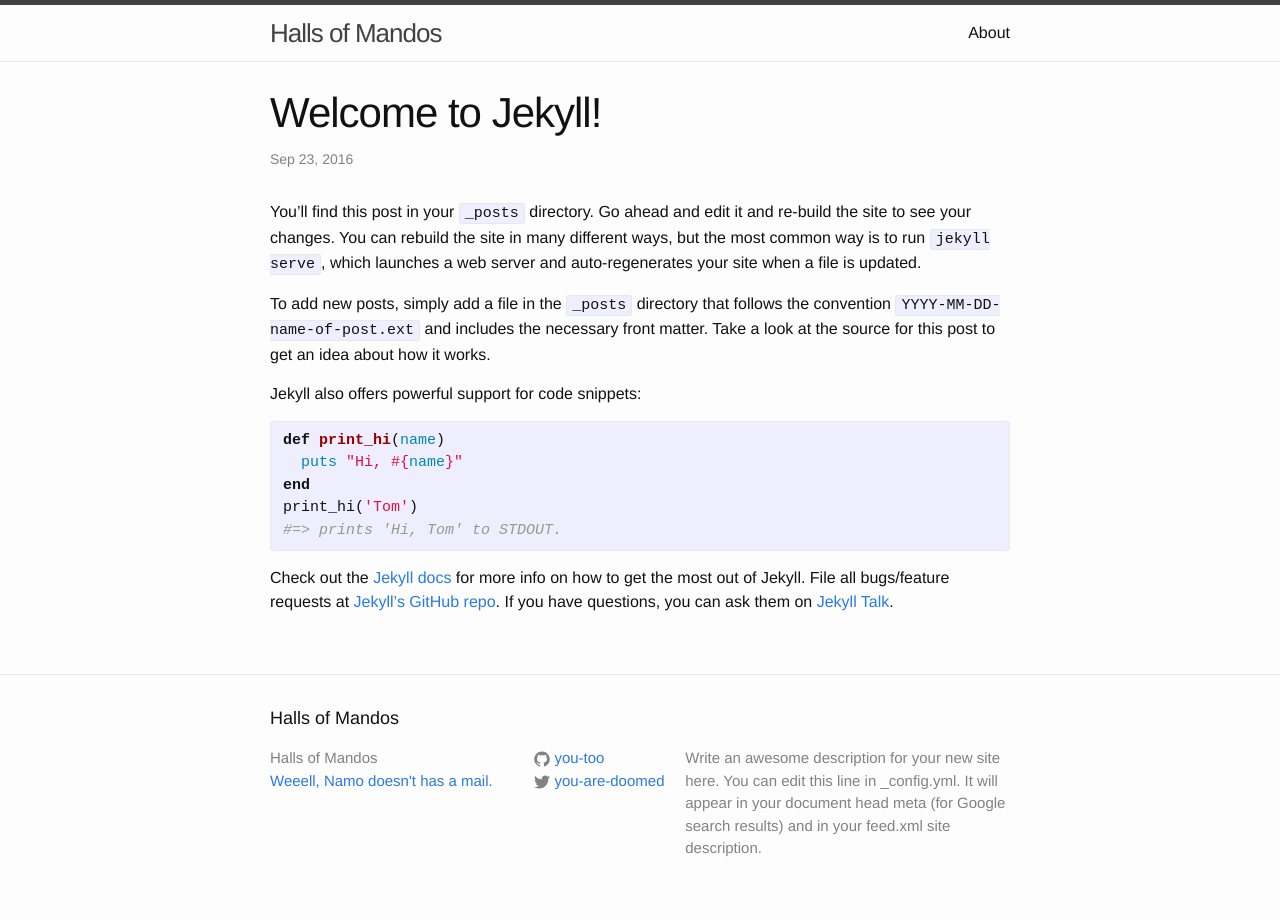
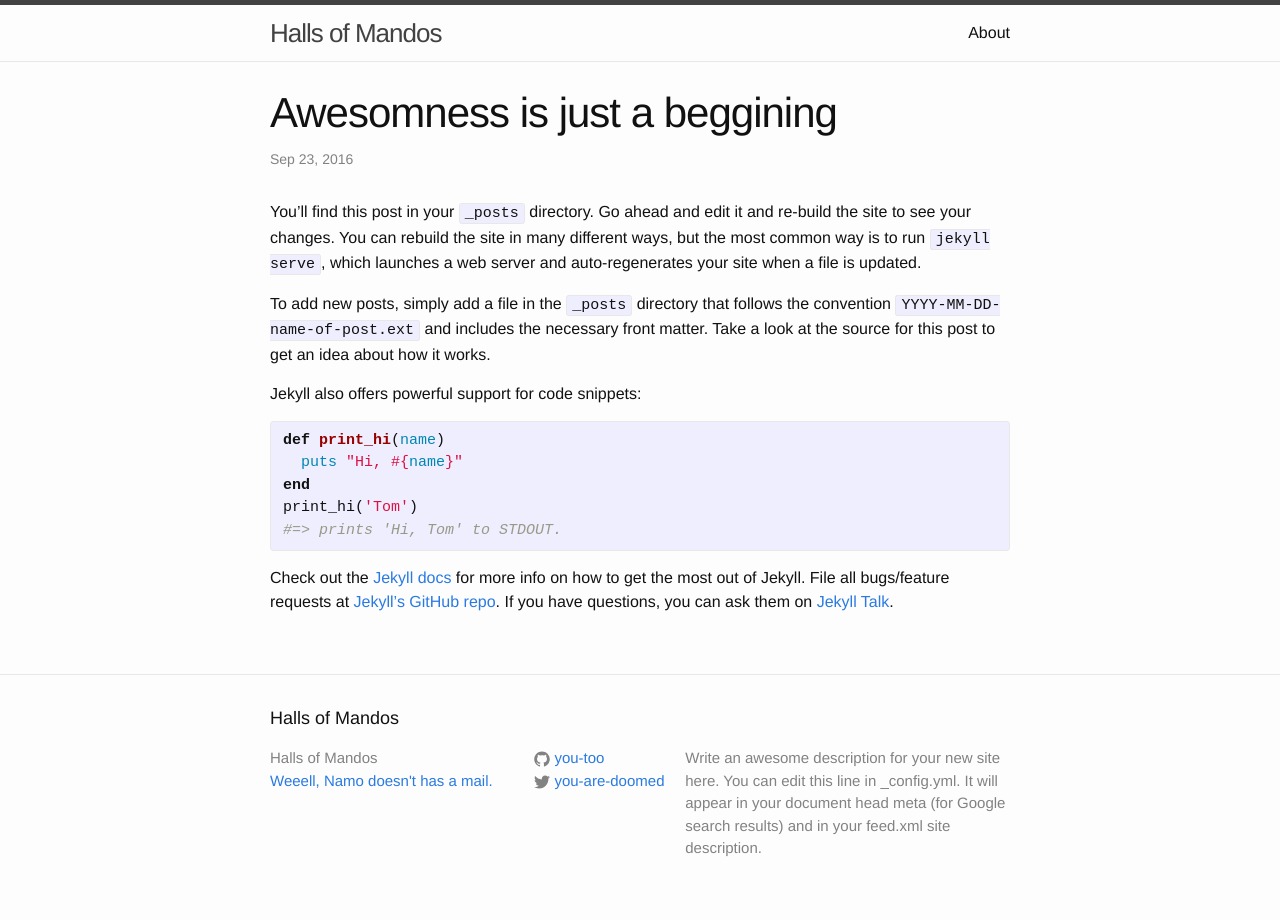
Before and after one commit to elleaf-code/treehouse, a Jekyll site: the page built from _posts/2016-09-23-welcome-to-jekyll.markdown, in a window 1280 px wide. Built offline with Jekyll 4.4.1, drawn with Linux system fonts in a browser that asks for light colours.

Commit message:
Update 2016-09-23-welcome-to-jekyll.markdown

```diff
--- a/_posts/2016-09-23-welcome-to-jekyll.markdown
+++ b/_posts/2016-09-23-welcome-to-jekyll.markdown
@@ -1,8 +1,8 @@
 ---
 layout: post
-title:  "Welcome to Jekyll!"
+title:  "Awesomness is just a beggining"
 date:   2016-09-23 09:46:18 -0400
-categories: jekyll update
+categories: idk
 ---
 You’ll find this post in your `_posts` directory. Go ahead and edit it and re-build the site to see your changes. You can rebuild the site in many different ways, but the most common way is to run `jekyll serve`, which launches a web server and auto-regenerates your site when a file is updated.
 
```
